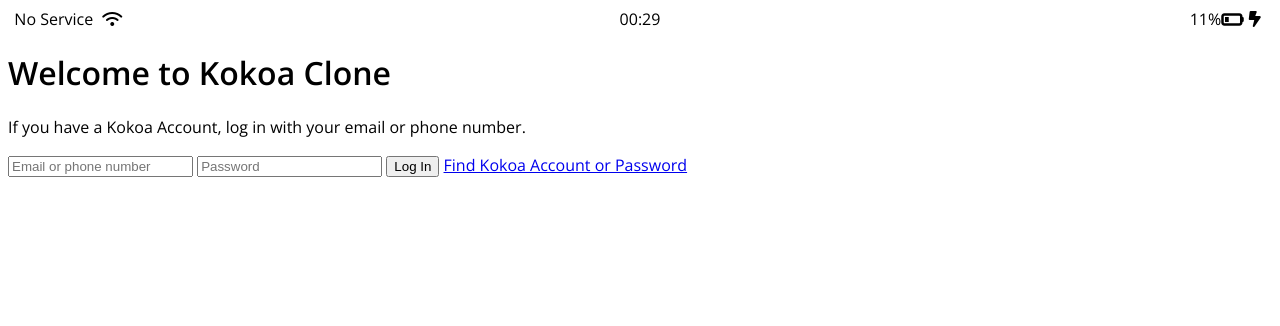
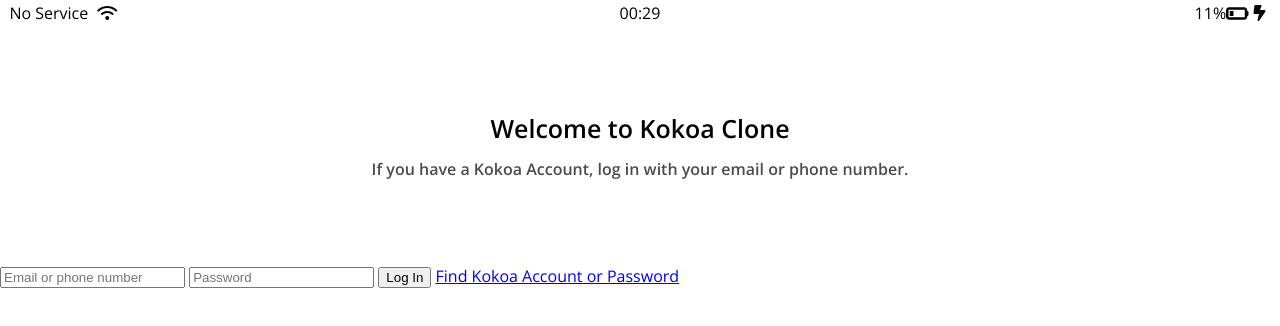
Before and after one commit to adventurer-ik/kokoa-clone, a plain HTML site: page index.html in a window 1280 px wide. Drawn offline with nearby package versions, Linux system fonts and the light colour scheme.

Commit message:
6.6 - reset css 추가 및 css 분리

```diff
--- /dev/null
+++ b/css/reset.css
@@ -0,0 +1,129 @@
+/* http://meyerweb.com/eric/tools/css/reset/
+   v2.0 | 20110126
+   License: none (public domain)
+*/
+
+html,
+body,
+div,
+span,
+applet,
+object,
+iframe,
+h1,
+h2,
+h3,
+h4,
+h5,
+h6,
+p,
+blockquote,
+pre,
+a,
+abbr,
+acronym,
+address,
+big,
+cite,
+code,
+del,
+dfn,
+em,
+img,
+ins,
+kbd,
+q,
+s,
+samp,
+small,
+strike,
+strong,
+sub,
+sup,
+tt,
+var,
+b,
+u,
+i,
+center,
+dl,
+dt,
+dd,
+ol,
+ul,
+li,
+fieldset,
+form,
+label,
+legend,
+table,
+caption,
+tbody,
+tfoot,
+thead,
+tr,
+th,
+td,
+article,
+aside,
+canvas,
+details,
+embed,
+figure,
+figcaption,
+footer,
+header,
+hgroup,
+menu,
+nav,
+output,
+ruby,
+section,
+summary,
+time,
+mark,
+audio,
+video {
+	margin: 0;
+	padding: 0;
+	border: 0;
+	font-size: 100%;
+	font: inherit;
+	vertical-align: baseline;
+}
+/* HTML5 display-role reset for older browsers */
+article,
+aside,
+details,
+figcaption,
+figure,
+footer,
+header,
+hgroup,
+menu,
+nav,
+section {
+	display: block;
+}
+body {
+	line-height: 1;
+}
+ol,
+ul {
+	list-style: none;
+}
+blockquote,
+q {
+	quotes: none;
+}
+blockquote:before,
+blockquote:after,
+q:before,
+q:after {
+	content: "";
+	content: none;
+}
+table {
+	border-collapse: collapse;
+	border-spacing: 0;
+}
--- /dev/null
+++ b/css/status-bar.css
@@ -0,0 +1,28 @@
+.status-bar {
+	display: flex;
+	justify-content: center;
+	padding: 5px 3px;
+}
+
+.status-bar__column {
+	width: 33%;
+}
+
+.status-bar__column:first-child span {
+	margin-right: 5px;
+}
+
+.status-bar__column:nth-child(2) span {
+	display: flex;
+	justify-content: center;
+}
+
+.status-bar__column:last-child {
+	display: flex;
+	justify-content: flex-end;
+	align-items: center;
+}
+
+.status-bar__column .fa-bolt-lightning {
+	margin: 0px 5px;
+}
--- a/css/styles.css
+++ b/css/styles.css
@@ -1,33 +1,26 @@
 @import url("https://fonts.googleapis.com/css2?family=Open+Sans:wght@400;600&display=swap");
+@import "reset.css";
+@import "status-bar.css";
 
 body {
 	font-family: "Open Sans", sans-serif;
 }
 
-.status-bar {
+.welcome-header {
+	margin: 90px 0px;
+	text-align: center;
 	display: flex;
-	justify-content: center;
+	flex-direction: column;
+	align-items: center;
+	font-weight: 600;
 }
 
-.status-bar__column {
-	width: 33%;
+.welcome-header__title {
+	margin-bottom: 20px;
+	font-size: 25px;
 }
 
-.status-bar__column:first-child span {
-	margin-right: 5px;
+.welcome-header__text {
+	width: 60%;
+	opacity: 0.7;
 }
-
-.status-bar__column:nth-child(2) span {
-	display: flex;
-	justify-content: center;
-}
-
-.status-bar__column:last-child {
-	display: flex;
-	justify-content: flex-end;
-	align-items: center;
-}
-
-.status-bar__column .fa-bolt-lightning {
-	margin: 0px 5px;
-}
```
